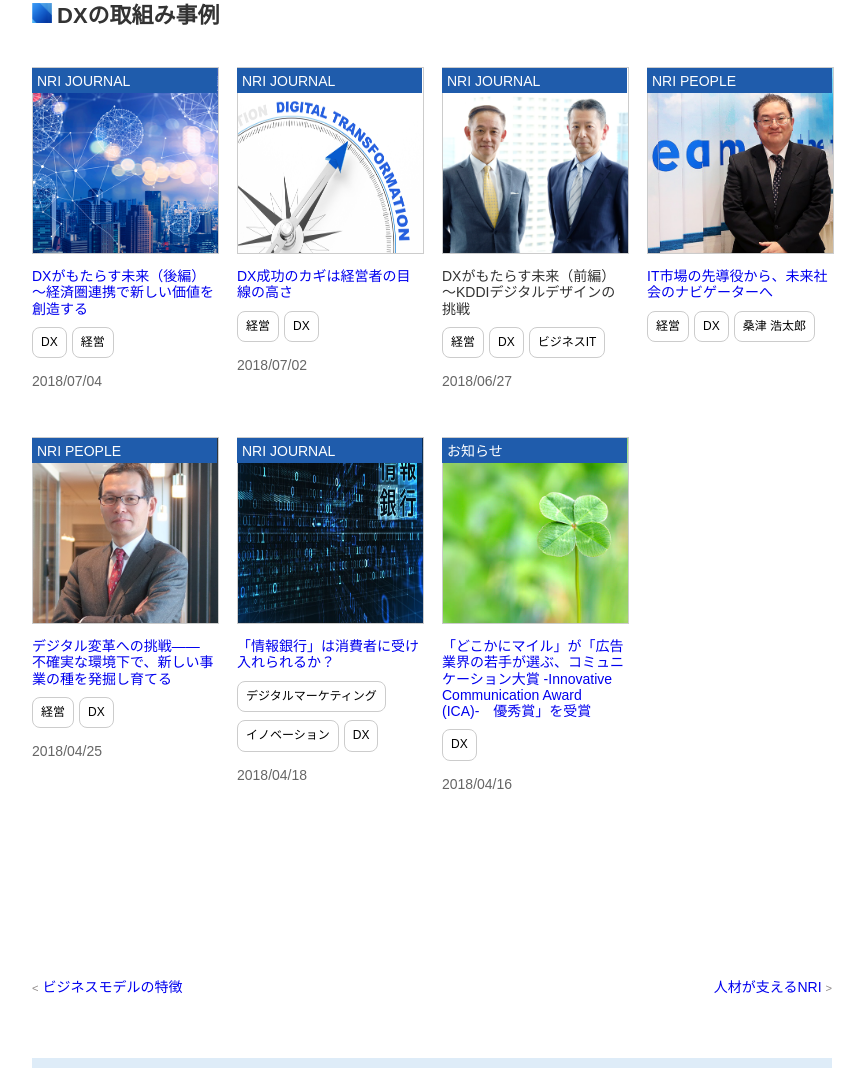
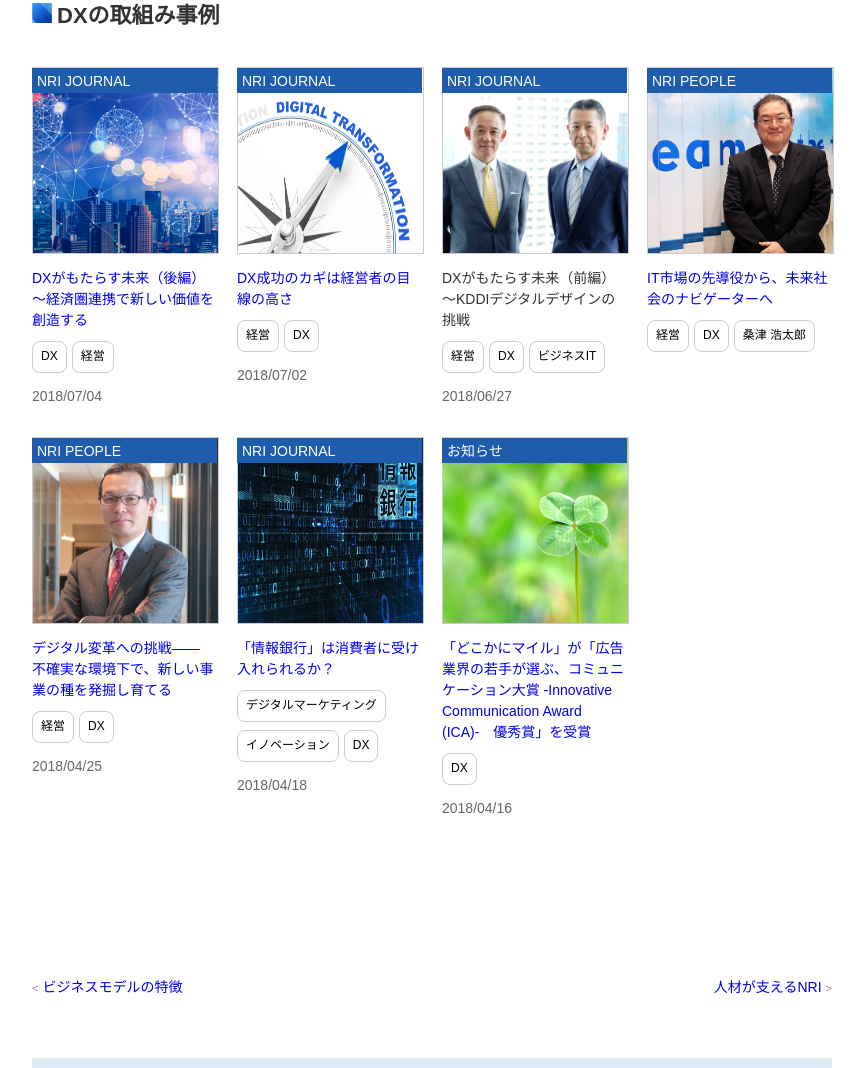
Before and after one commit to toshi6581/NRI, a plain HTML site: page index.html in a window 1280 px wide. Shown: the part 2008-3076 px from the top of the page, without its empty margins (208-1073 px from the left). Drawn offline with Linux system fonts and the light colour scheme.

Commit message:
Add .portfoloIntexHonbun font-size etc..

```diff
--- a/common/css/style.css
+++ b/common/css/style.css
@@ -254,6 +254,8 @@ p.pageTitle {
   margin-left: 0px;
 }
 
+
+
 .listTitle {
   background-color: #1F5CAC;
   color: #fff;
@@ -280,6 +282,13 @@ a.listAndImage:hover{
 
   border: 1px solid #005BAC;
 
+}
+
+.portfolioIndexHonbun{
+  font-size: 14px;
+  line-height: 21px;
+  color: #333;
+  weight: 400;
 }
 
 .portfolioIndex article img {
```
Also changed, not shown: index.html (+0 -1 lines).
